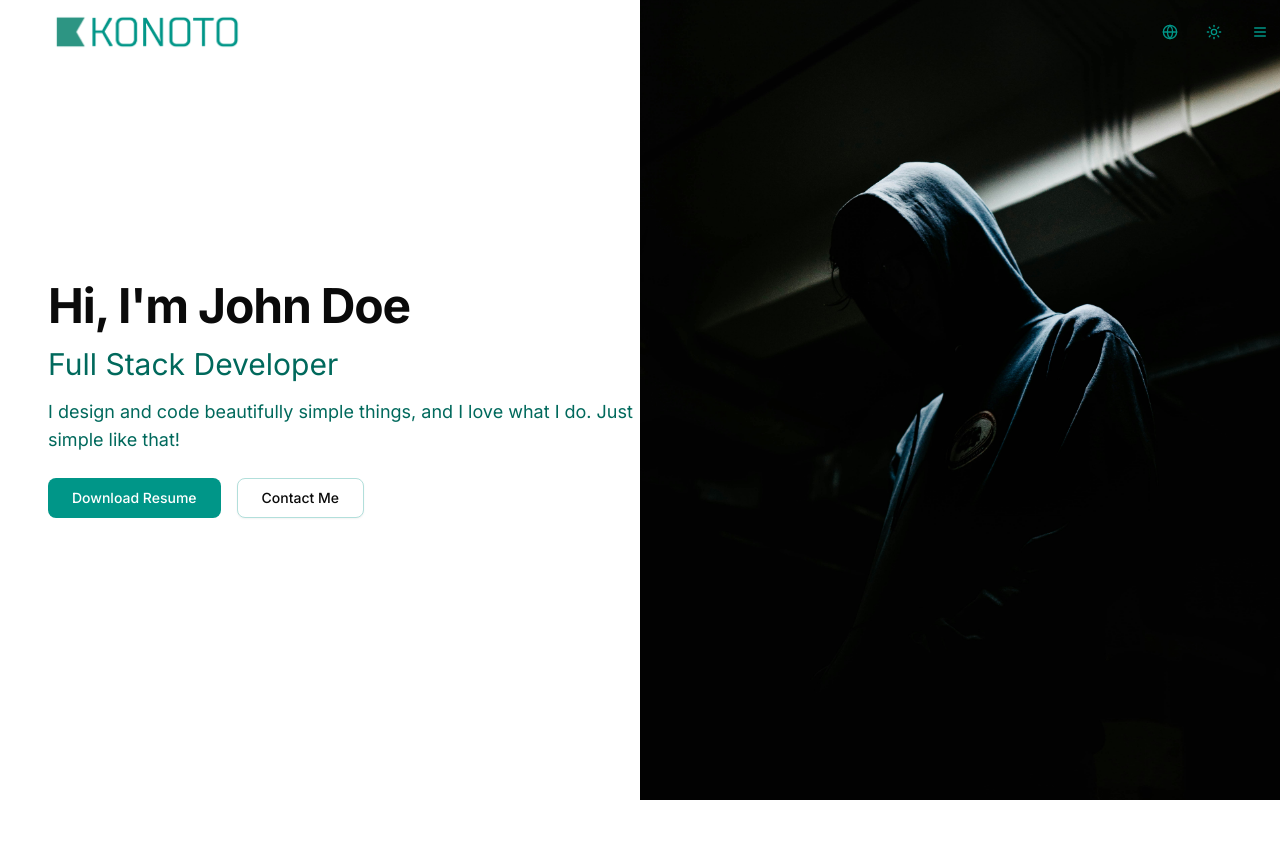
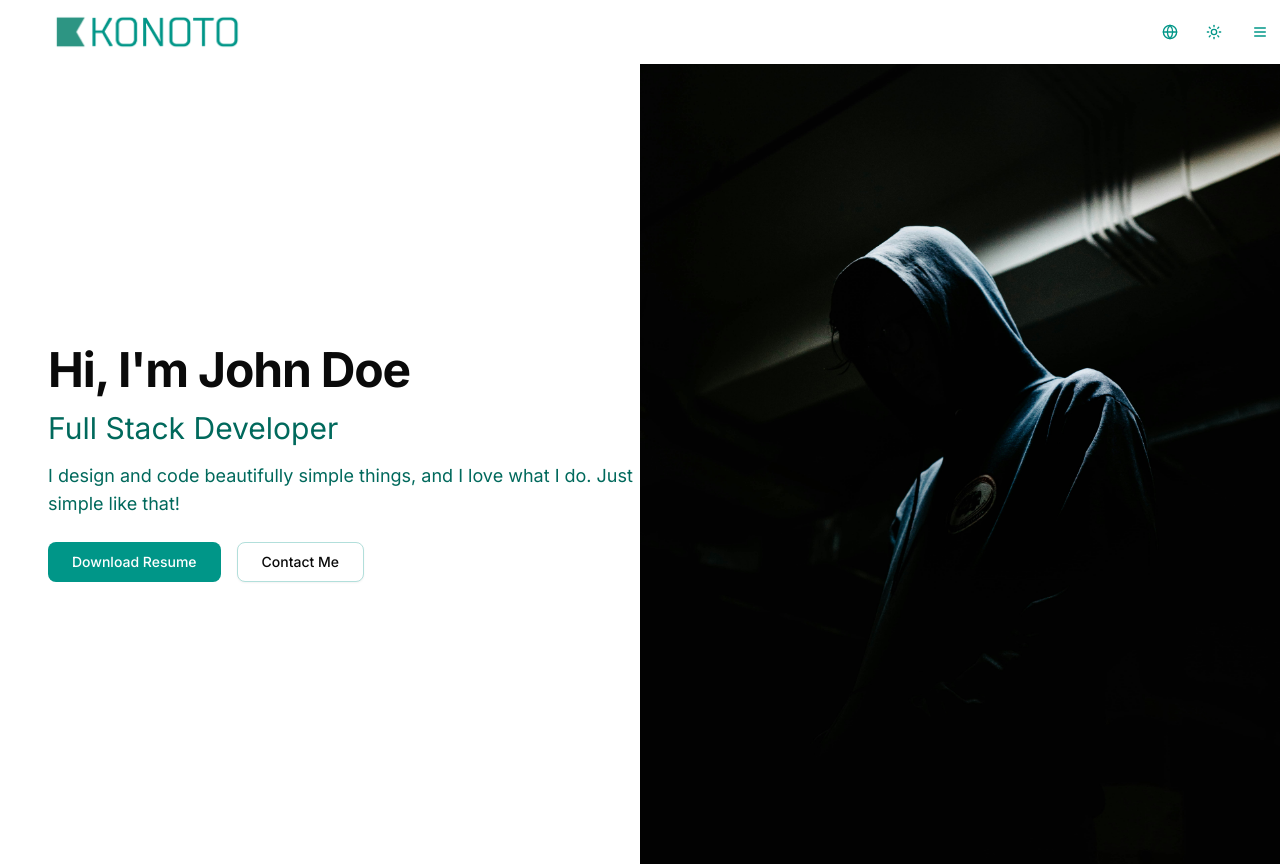
Before and after one commit to simon-templer/cursor-test, a Next.js app: page /en in a window 1280 px wide. Before the commit the page ends 800 px from the top, so only its background shows below. Built offline with nearby package versions, Linux system fonts and the light colour scheme.

Commit message:
header sticky

```diff
--- a/src/components/header.tsx
+++ b/src/components/header.tsx
@@ -37,7 +37,7 @@ export function Header() {
 
   useEffect(() => { setMounted(true); }, []);
   return (
-    <header className="absolute top-0 left-0 w-full z-50 bg-transparent">
+    <header className="sticky top-0 left-0 w-full z-50 bg-background bg-opacity-90 backdrop-blur">
       <div className="flex h-16 items-center w-full">
         <IntlLink href="/" className="flex items-center pl-4 sm:pl-8 lg:pl-12">
           {mounted ? (
```
